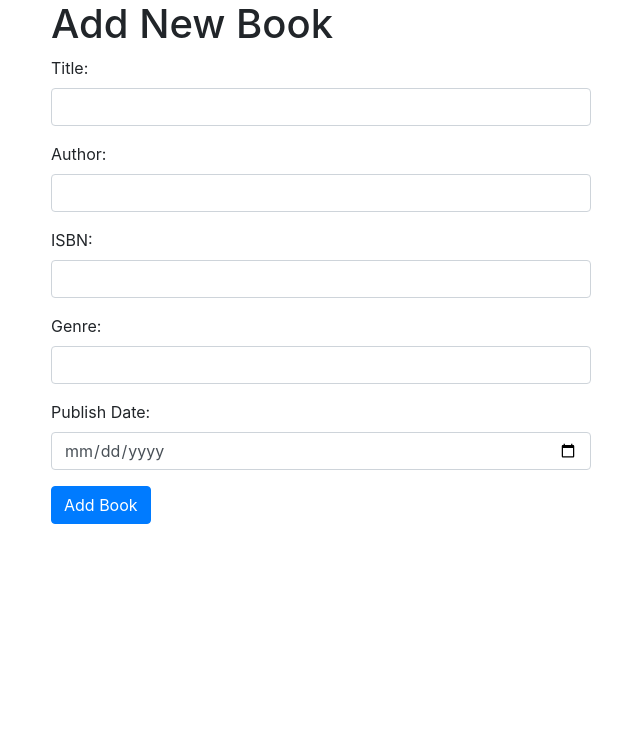
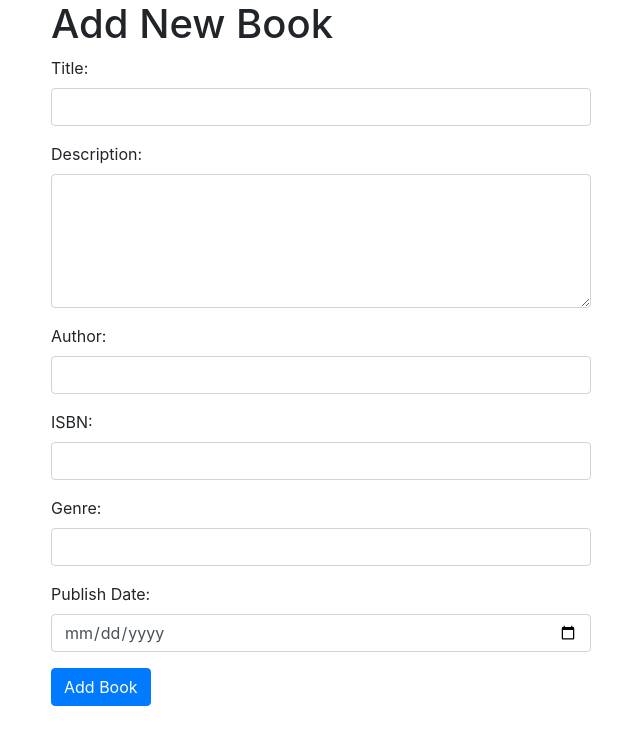
Before and after one commit to AymanBerri/eLibrary, a Django app: page /eLibrary/add_book/ in a window 1280 px wide. Shown: the part 56-800 px from the top of the page, without its empty margins (319-959 px from the left). Run offline with Django 4.2, Linux system fonts and the light colour scheme; tables that the repository leaves empty hold one stand-in row (values such as "Sample post"); some libraries are stand-ins or nearby versions.

Commit message:
added description for books

```diff
--- a/library_proj/eLibrary/models.py
+++ b/library_proj/eLibrary/models.py
@@ -6,6 +6,7 @@ class Book(models.Model):
     author = models.CharField(max_length=100, default="Unknown")
     isbn = models.CharField(max_length=20, default="N/A")
     genre = models.CharField(max_length=50, default="Unknown")
+    description = models.TextField(blank=True, null=True)
     publish_date = models.DateField()
 
     def __str__(self):
--- a/library_proj/eLibrary/templates/eLibrary/add_book.html
+++ b/library_proj/eLibrary/templates/eLibrary/add_book.html
@@ -10,6 +10,10 @@
                 <div class="form-group">
                     <label for="title">Title:</label>
                     <input type="text" class="form-control" name="title" required>
+                </div>
+                <div class="form-group">
+                    <label for="description">Description:</label>
+                    <textarea class="form-control" name="description" rows="5"></textarea>
                 </div>
                 <div class="form-group">
                     <label for="author">Author:</label>
--- a/library_proj/eLibrary/templates/eLibrary/home.html
+++ b/library_proj/eLibrary/templates/eLibrary/home.html
@@ -10,7 +10,7 @@
                 {% if forloop.counter0|divisibleby:5 %}
                     <tr>  <!-- Start a new row after every 5 books -->
                 {% endif %}
-                <td title="{{ book.genre }}"><a href="{% url 'eLibrary:book_view' book.title %}">{{ book.title }}</a></td>
+                <td title="{{ book.description }}&#10;Author: {{ book.author }}"><a href="{% url 'eLibrary:book_view' book.title %}">{{ book.title }}</a></td>
                 {% if forloop.counter|divisibleby:5 or forloop.last %}
                     </tr>  <!-- Close the row after every 5 books or if it's the last book -->
                 {% endif %}
--- a/library_proj/eLibrary/templates/eLibrary/update_book.html
+++ b/library_proj/eLibrary/templates/eLibrary/update_book.html
@@ -10,6 +10,10 @@
                 <div class="form-group">
                     <label for="title">Title:</label>
                     <input type="text" class="form-control" name="title" value="{{ book.title }}" required>
+                </div>
+                <div class="form-group">
+                    <label for="description">Description:</label>
+                    <textarea class="form-control" name="description" rows="5">{{ book.description }}</textarea>
                 </div>
                 <div class="form-group">
                     <label for="author">Author:</label>
--- a/library_proj/eLibrary/views.py
+++ b/library_proj/eLibrary/views.py
@@ -65,13 +65,14 @@ def watchlist_view(request):
 def add_book(request):
     if request.method == 'POST':
         title = request.POST['title']
+        description = request.POST['description']
         author = request.POST['author']
         isbn = request.POST['isbn']
         genre = request.POST['genre']
         publish_date = datetime.strptime(request.POST['publish_date'], '%Y-%m-%d').date()
 
         # Create a new book object
-        book = Book(title=title, author=author, isbn=isbn, genre=genre, publish_date=publish_date)
+        book = Book(title=title, description=description, author=author, isbn=isbn, genre=genre, publish_date=publish_date)
         book.save()
 
         return redirect('eLibrary:book_view', book_title=book.title)
@@ -85,6 +86,7 @@ def update_book(request, book_title):
     if request.method == 'POST':
         # updating the book
         book.title = request.POST['title']
+        book.description = request.POST['description']
         book.author = request.POST['author']
         book.isbn = request.POST['isbn']
         book.genre = request.POST['genre']
```
Also changed, not shown: library_proj/eLibrary/templates/eLibrary/book.html (+7 -1 lines), library_proj/db.sqlite3.
